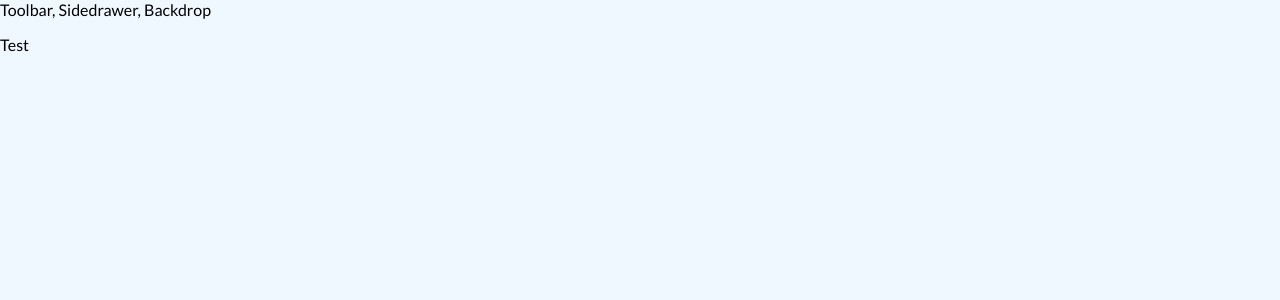
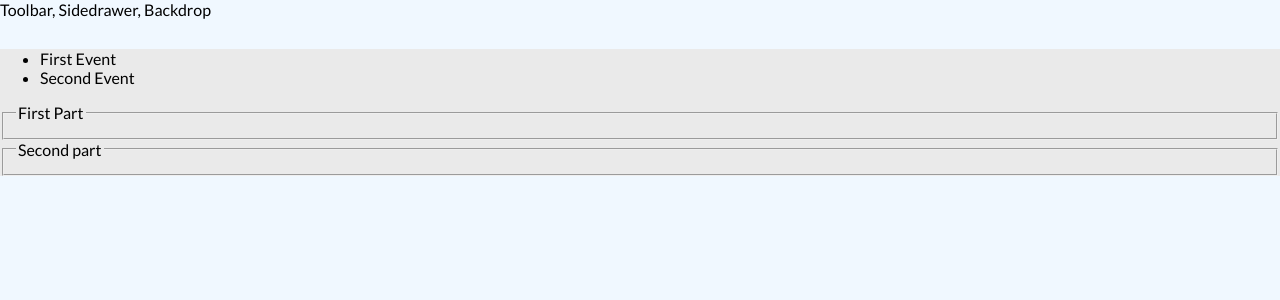
Before and after one commit to tomaszduda1990/course-project, a React (Create React App) app: page / in a window 1280 px wide. Shown: the top 300 px of the page. Built offline with nearby package versions, Linux system fonts and the light colour scheme.

Commit message:
setup done

```diff
--- a/package.json
+++ b/package.json
@@ -8,7 +8,7 @@
     "@testing-library/user-event": "^12.1.10",
     "react": "^17.0.1",
     "react-dom": "^17.0.1",
-    "react-scripts": "4.0.0",
+    "react-scripts": "^4.0.0",
     "web-vitals": "^0.2.4"
   },
   "scripts": {
--- a/src/App.js
+++ b/src/App.js
@@ -1,11 +1,13 @@
 import './App.css';
 import Layout from './components/Layout/Layout'
-
+import FormContainer from "./containers/FormContainer/FormContainer";
+import EventListContainer from "./containers/EventListContainer/EventListContainer";
 function App() {
     return (
         <div className="App">
             <Layout>
-                <p>Test</p>
+                <EventListContainer />
+                <FormContainer />
             </Layout>
         </div>
     );
--- a/src/components/Layout/Layout.js
+++ b/src/components/Layout/Layout.js
@@ -1,10 +1,13 @@
 import React from 'react'
+import classes from './Layout.module.css'
 
-const layout = (props) => (
-    <>
-        <div>Toolbar, Sidedrawer, Backdrop</div>
-        <main>{props.children}</main>
-    </>
-)
+const layout = (props) => {
+    console.log(classes)
+    return (
+        <>
+            <div>Toolbar, Sidedrawer, Backdrop</div>
+            <main className={classes.Content}>{props.children}</main>
+        </>)
+}
 
 export default layout;
--- /dev/null
+++ b/src/components/Layout/Layout.module.css
@@ -0,0 +1,4 @@
+.Content {
+    margin-top: 30px;
+    background-color: #eaeaea;
+}
--- /dev/null
+++ b/src/containers/EventListContainer/EventListContainer.js
@@ -0,0 +1,14 @@
+import React from 'react'
+
+class EventListContainer extends React.Component {
+    render(){
+        return (
+            <ul>
+                <li>First Event</li>
+                <li>Second Event</li>
+            </ul>
+        )
+    }
+}
+
+export default EventListContainer;
--- /dev/null
+++ b/src/containers/FormContainer/FormContainer.js
@@ -0,0 +1,21 @@
+import React from 'react'
+
+class FormContainer extends React.Component {
+    render(){
+        return (
+            <>
+                <form>
+                    <fieldset>
+                        <legend>First Part</legend>
+                    </fieldset>
+                    <fieldset>
+                        <legend>Second part</legend>
+                    </fieldset>
+                </form>
+
+            </>
+        )
+    }
+}
+
+export default FormContainer;
```
Also changed, not shown: 2 other files (tests, documents, lock files or other folders).
